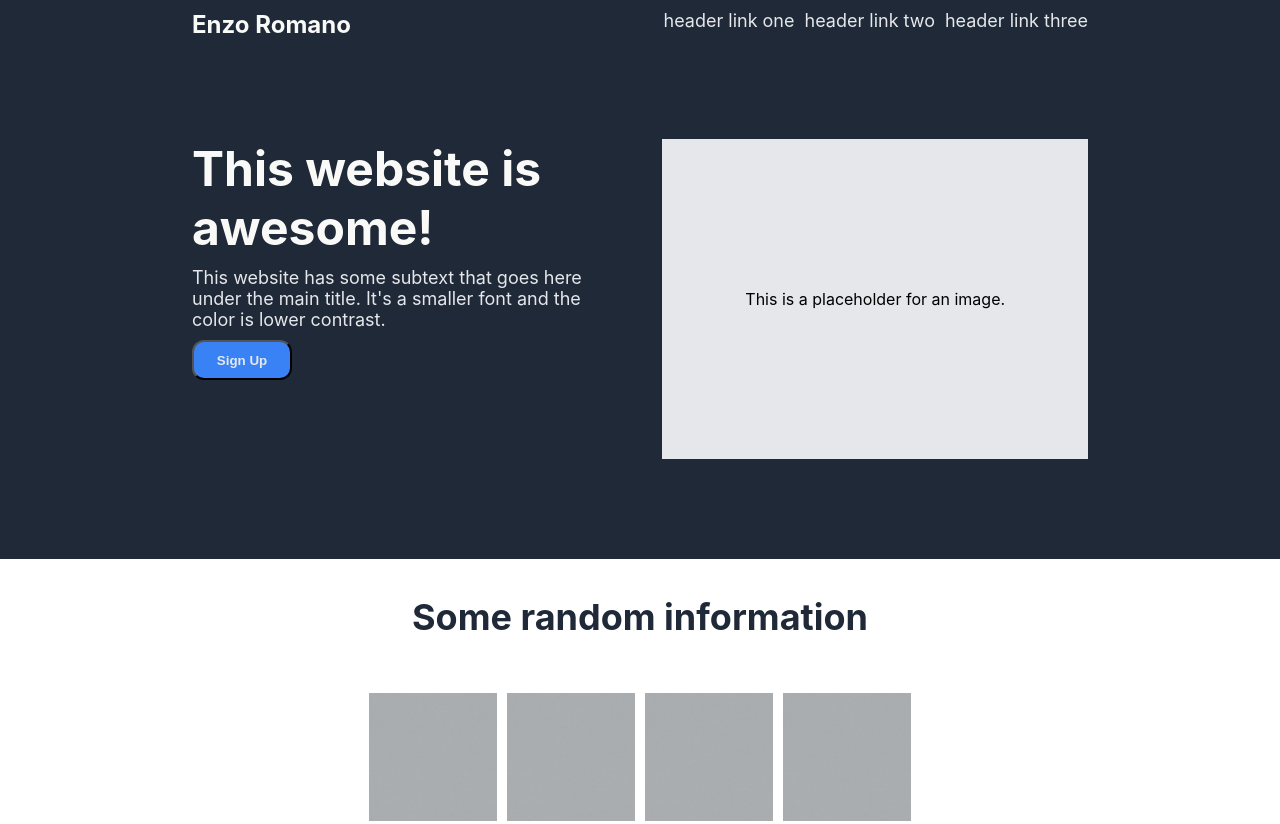
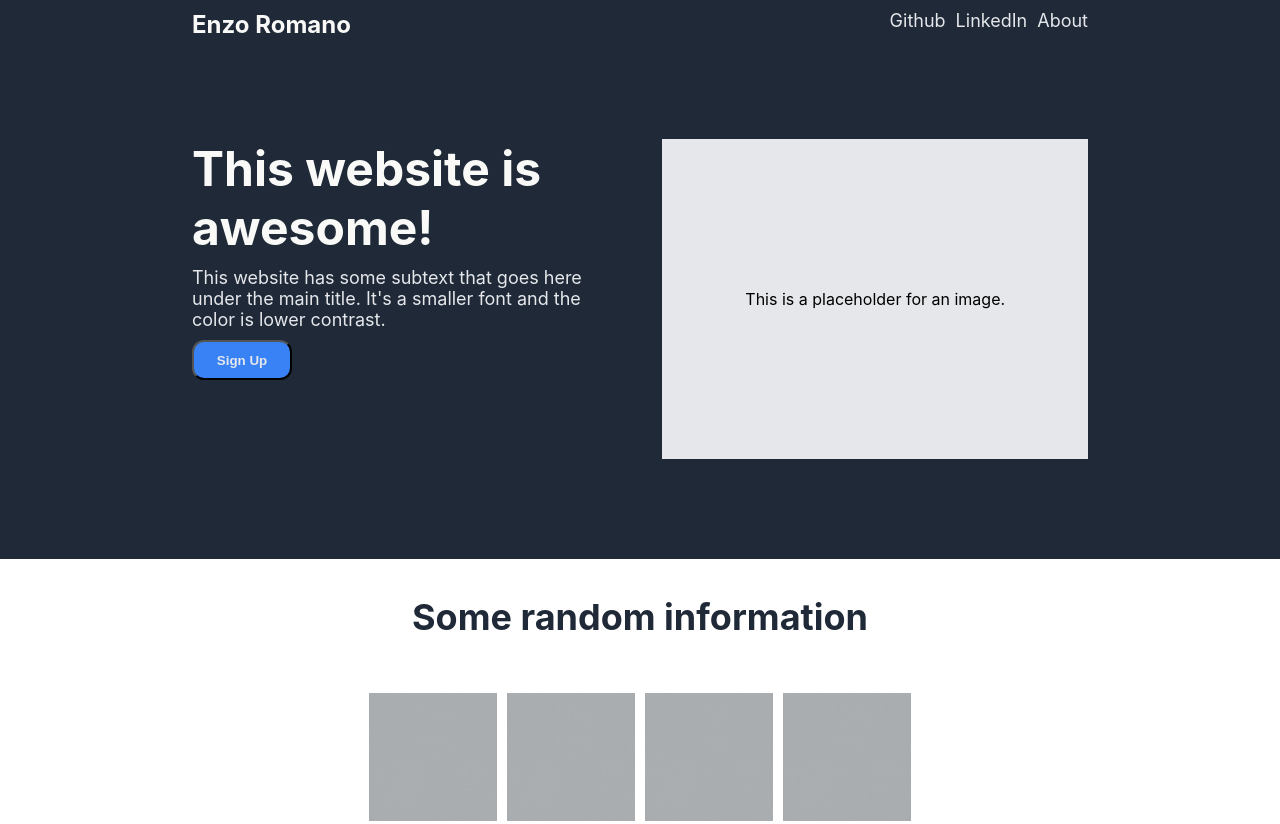
Before and after one commit to enzosromano/landingpage, a plain HTML site: page index.html in a window 1280 px wide. Shown: the top 824 px of the page. Drawn offline with Linux system fonts and the light colour scheme.

Commit message:
Added links to navbar / changed menu options

```diff
--- a/index.html
+++ b/index.html
@@ -18,9 +18,9 @@
         </div>
 
         <div class="rnavbar">
-            <a href="">header link one</a>
-            <a href="">header link two</a>
-            <a href="">header link three</a>
+            <a href="https://github.com/enzosromano">Github</a>
+            <a href="https://www.linkedin.com/in/enzo-romano-878b051b3">LinkedIn</a>
+            <a href="">About</a>
         </div>
 
     </div>
```
